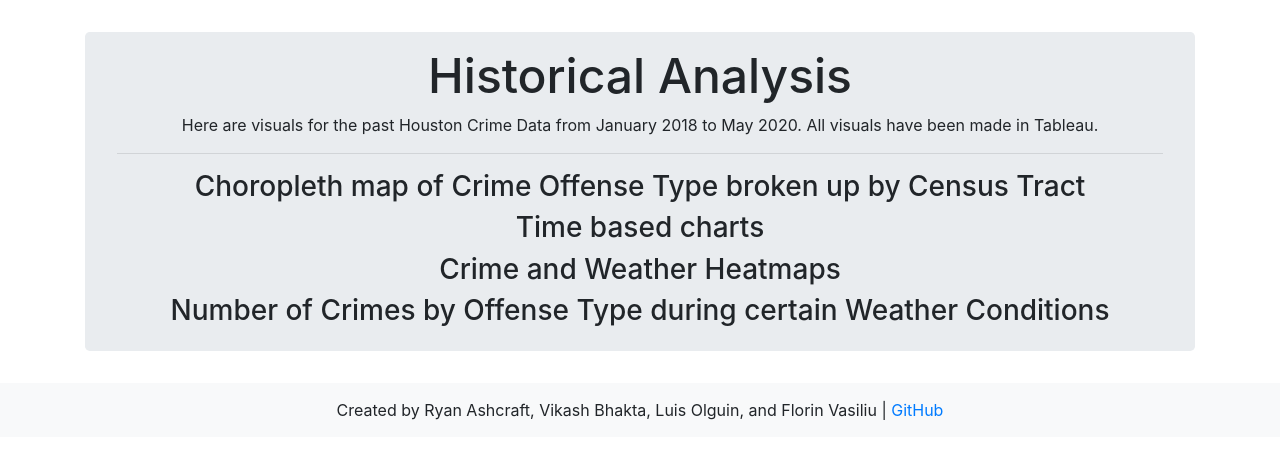
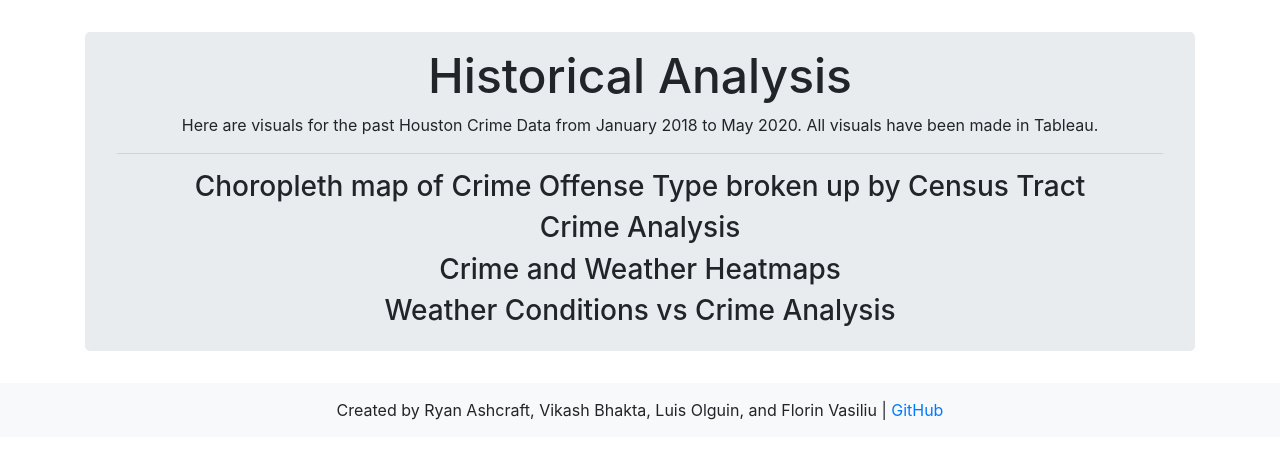
Before and after one commit to florin-vasiliu/Houston-Crime-Analysis, a Flask app: page /historical_analysis in a window 1280 px wide. Shown: the part 56-515 px from the top of the page. Run offline with Flask 2, Linux system fonts and the light colour scheme; parts of the project's set-up code (start-up, migrations or seed data) failed here and were passed over; some libraries are stand-ins or nearby versions.

Commit message:
Updating Titles in Historical Analysis

```diff
--- a/webpage/templates/historical_analysis.html
+++ b/webpage/templates/historical_analysis.html
@@ -83,7 +83,7 @@
                             </div>
                             <div class="col-lg-12">
                                 <div class="panel">
-                                    <h3>Time based charts</h3>
+                                    <h3>Crime Analysis</h3>
                                     <div class='tableauPlaceholder' id='viz1595462284079' style='position: relative'>
                                         <noscript>
                                             <a href='#'>
@@ -139,7 +139,7 @@
                             </div>
                             <div class="col-lg-12">
                                 <div class="panel">
-                                    <h3>Number of Crimes by Offense Type during certain Weather Conditions</h3>
+                                    <h3>Weather Conditions vs Crime Analysis</h3>
                                     <div class='tableauPlaceholder' id='viz1595347056622' style='position: relative'>
                                         <noscript><a href='#'><img alt=' '
                                                     src='https:&#47;&#47;public.tableau.com&#47;static&#47;images&#47;Ho&#47;Houston_Crime_Visuals&#47;Dashboard2&#47;1_rss.png'
```
